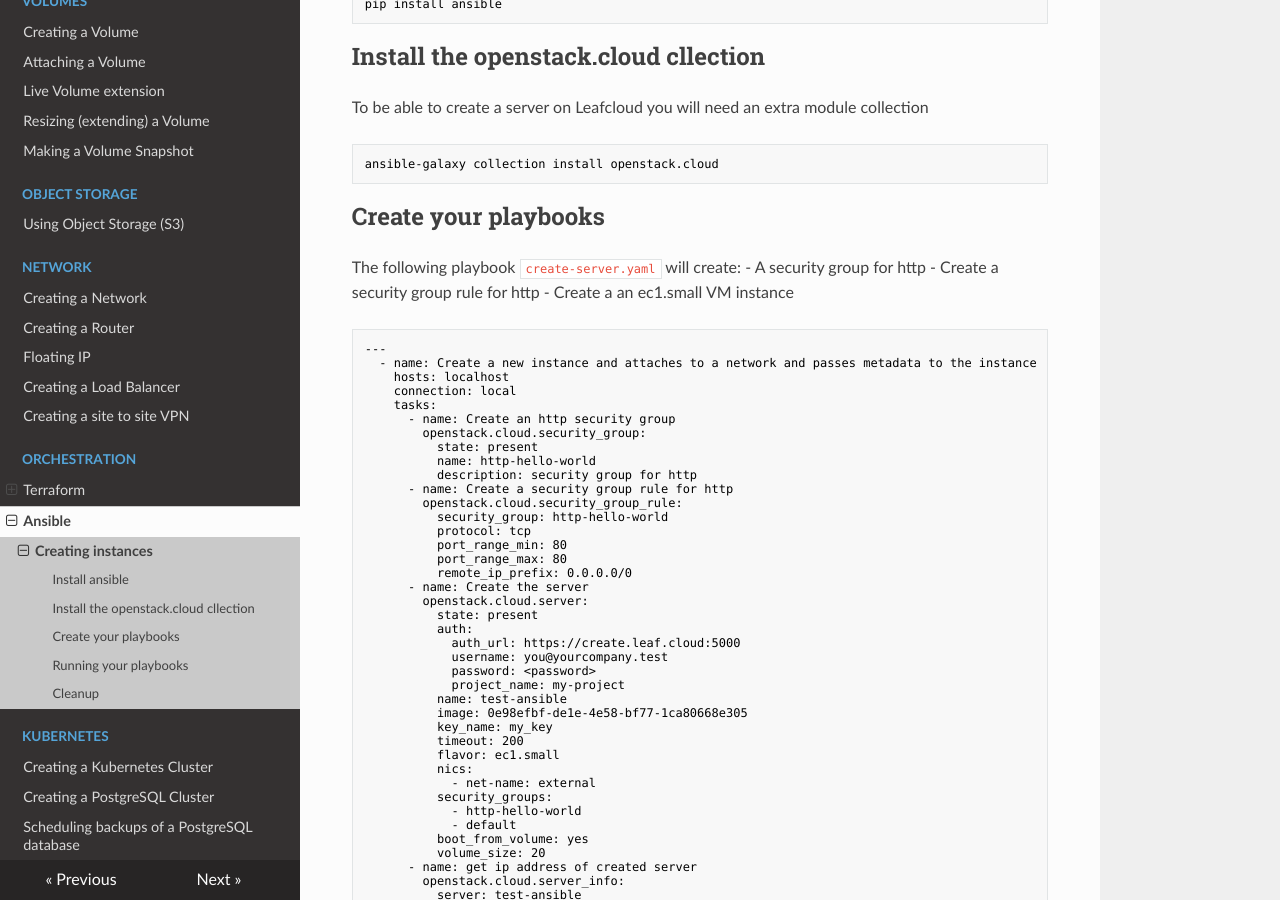
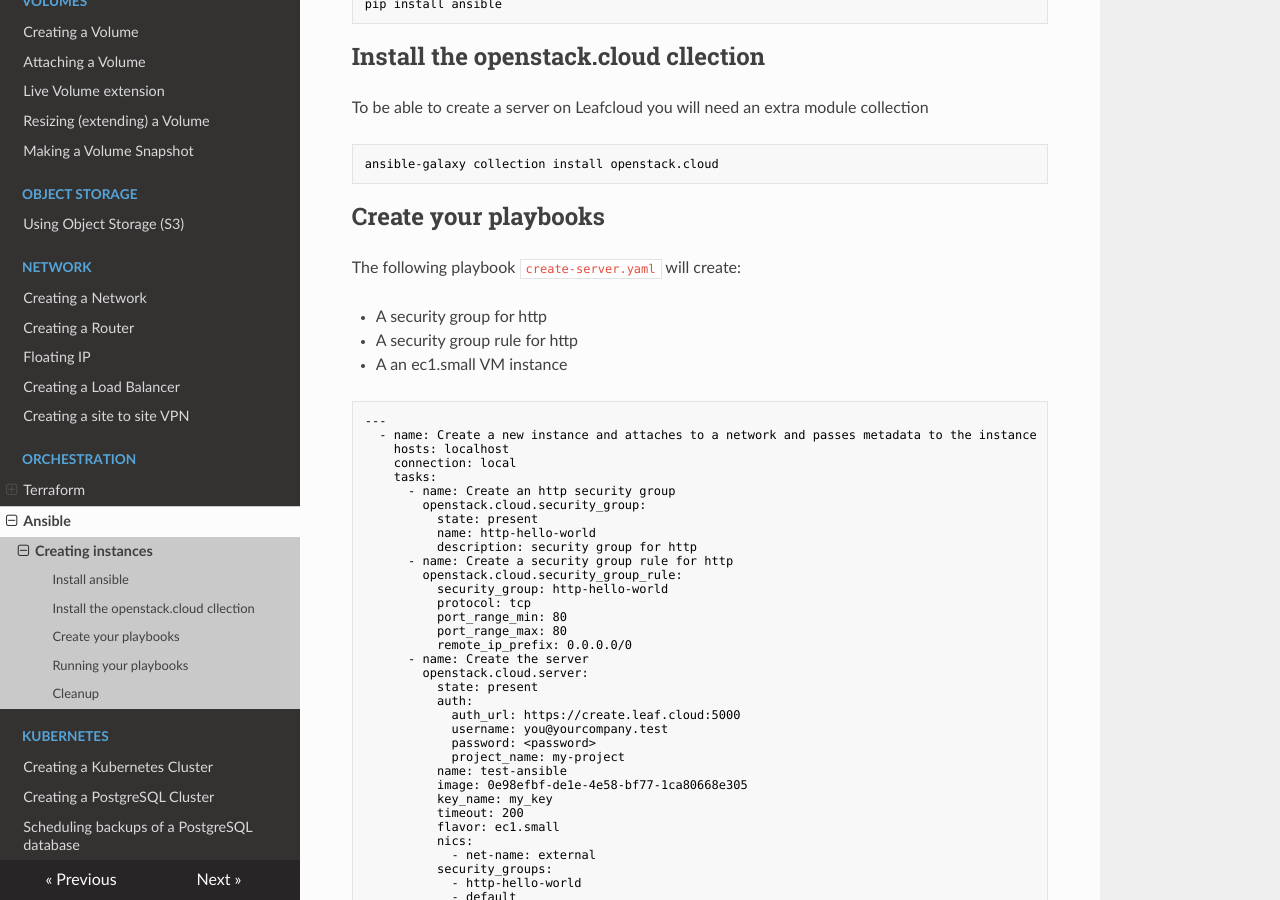
Before and after one commit to leafcloudhq/documentation-rtd, an MkDocs documentation site: the page built from docs/ansible/creating-instances.md, in a window 1280 px wide and 900 px high, scrolled down 609 px. Built offline with MkDocs 1.6.1, drawn with Linux system fonts in a browser that asks for light colours; nearby versions of some CDN libraries.

Commit message:
fixed bug with list in ansible docs

````diff
--- a/docs/ansible/creating-instances.md
+++ b/docs/ansible/creating-instances.md
@@ -30,9 +30,11 @@ ansible-galaxy collection install openstack.cloud
 ## Create your playbooks
 
 The following playbook `create-server.yaml` will create:
+
 - A security group for http
-- Create a security group rule for http
-- Create a an ec1.small VM instance
+- A security group rule for http
+- A an ec1.small VM instance
+
 ```shell
 ---
   - name: Create a new instance and attaches to a network and passes metadata to the instance
````
